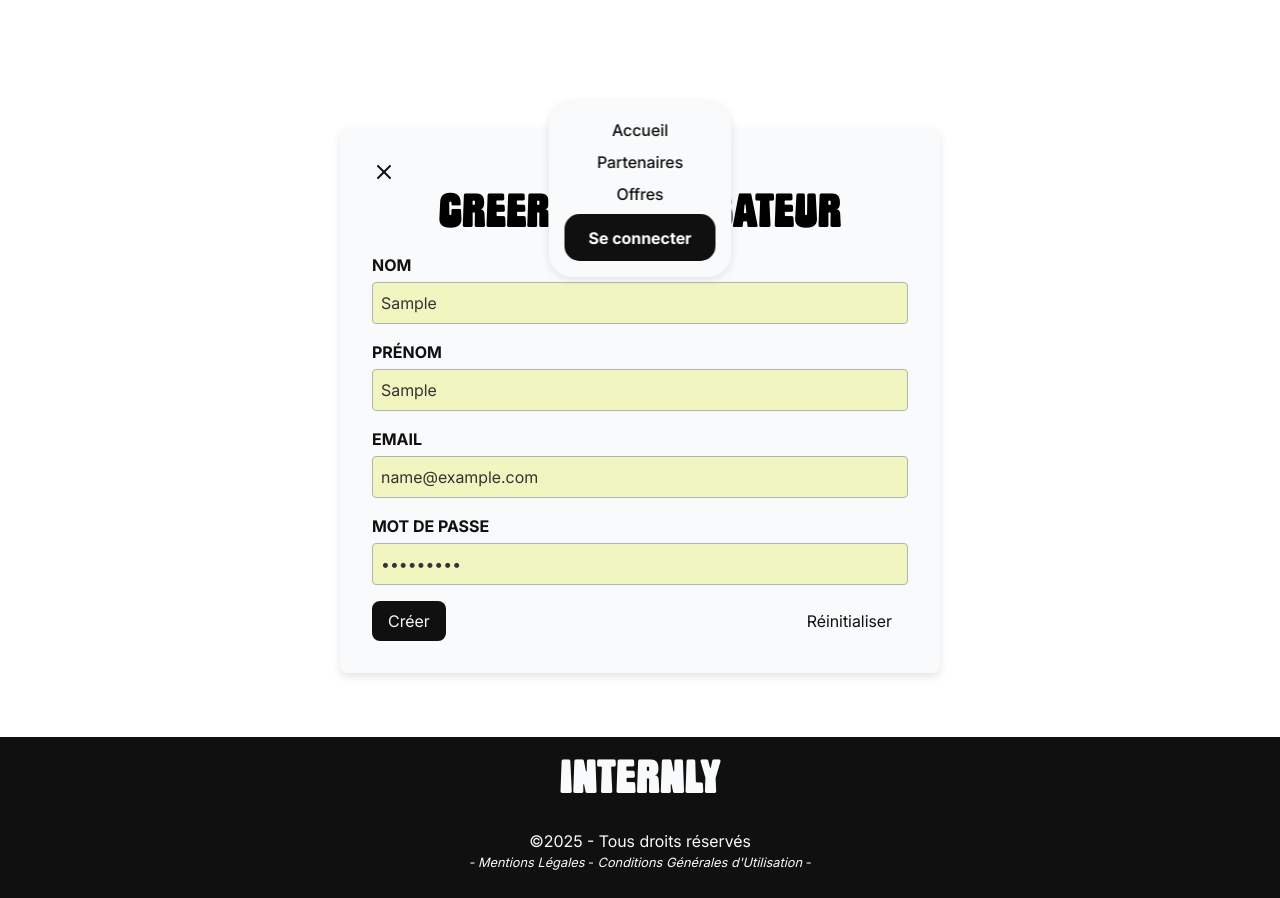
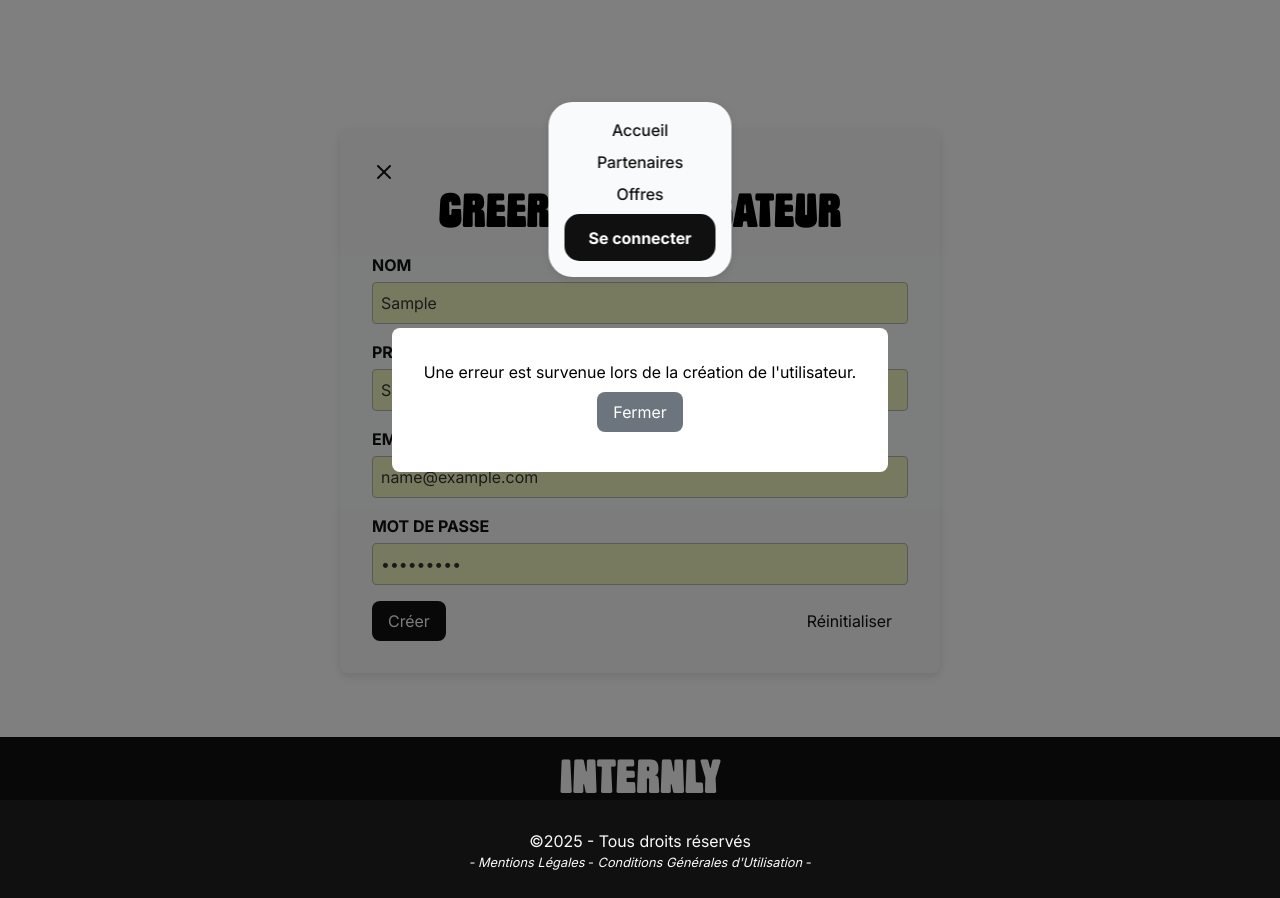
Before and after one commit to betasown/GR6-Internly_frontend, a Next.js app in the folder internly/: page /createUtilisateur in a window 1280 px wide. Both pictures are taken after typing "Sample", "Sample", "name@example.com", "Sample123" into the empty fields and a click on the button "Créer". Built offline with nearby package versions, Linux system fonts and the light colour scheme; no server answers.

Commit message:
feat: create utilisateur popup

```diff
--- a/internly/src/app/createUtilisateur/page.js
+++ b/internly/src/app/createUtilisateur/page.js
@@ -15,6 +15,9 @@ const CreateUtilisateur = () => {
     email: "",
     password: "",
   });
+
+  const [showCreationPopup, setShowCreationPopup] = useState(false); // Popup de succès
+  const [showErrorPopup, setShowErrorPopup] = useState(false); // Popup d'erreur
 
   const handleChange = (e) => {
     const { name, value } = e.target;
@@ -40,7 +43,7 @@ const CreateUtilisateur = () => {
 
       if (response.ok) {
         const data = await response.json();
-        alert("Utilisateur créé avec succès !");
+        setShowCreationPopup(true); // Afficher la popup de succès
         console.log(data);
 
         // Réinitialiser les champs du formulaire sauf le statut
@@ -51,36 +54,12 @@ const CreateUtilisateur = () => {
           email: "",
           password: "",
         });
-
-        // Lire le cookie et parser le JSON pour récupérer le statut
-        const userCookie = document.cookie
-          .split("; ")
-          .find((row) => row.startsWith("user")) // Remplacez "user=" par le nom exact du cookie
-          ?.split("=")[1];
-
-        if (userCookie) {
-          const user = JSON.parse(decodeURIComponent(userCookie)); // Décoder et parser le JSON
-          const userStatut = user.status;
-
-          // Redirection conditionnelle en fonction du statut
-          if (userStatut === "admin") {
-            router.push("/gestionUtilisateur");
-          } else if (userStatut === "pilote") {
-            router.push("/gestionEtudiant");
-          } else {
-            alert("Rôle inconnu, redirection par défaut.");
-            router.push("/"); // Redirection par défaut si le rôle est inconnu
-          }
-        } else {
-          alert("Impossible de déterminer le rôle de l'utilisateur.");
-          router.push("/"); // Redirection par défaut
-        }
       } else {
-        alert("Erreur lors de la création de l'utilisateur.");
+        setShowErrorPopup(true); // Afficher la popup d'erreur
       }
     } catch (error) {
       console.error("Erreur:", error);
-      alert("Une erreur est survenue.");
+      setShowErrorPopup(true); // Afficher la popup d'erreur
     }
   };
 
@@ -207,6 +186,58 @@ const CreateUtilisateur = () => {
           </button>
         </div>
       </form>
+
+      {showCreationPopup && (
+        <div className="popup">
+          <div className="popup-content">
+            <p>Utilisateur créé avec succès !</p>
+            <button
+              onClick={() => {
+                setShowCreationPopup(false);
+
+                // Lire le cookie et parser le JSON pour récupérer le statut
+                const userCookie = document.cookie
+                  .split("; ")
+                  .find((row) => row.startsWith("user"))
+                  ?.split("=")[1];
+
+                if (userCookie) {
+                  const user = JSON.parse(decodeURIComponent(userCookie));
+                  const userStatut = user.status;
+
+                  // Redirection conditionnelle en fonction du statut
+                  if (userStatut === "admin") {
+                    router.push("/gestionUtilisateur");
+                  } else if (userStatut === "pilote") {
+                    router.push("/gestionEtudiant");
+                  } else {
+                    router.push("/"); // Redirection par défaut
+                  }
+                } else {
+                  router.push("/"); // Redirection par défaut
+                }
+              }}
+              className="popup-confirm-button"
+            >
+              OK
+            </button>
+          </div>
+        </div>
+      )}
+
+      {showErrorPopup && (
+        <div className="popup">
+          <div className="popup-content">
+            <p>Une erreur est survenue lors de la création de l'utilisateur.</p>
+            <button
+              onClick={() => setShowErrorPopup(false)}
+              className="popup-close-button"
+            >
+              Fermer
+            </button>
+          </div>
+        </div>
+      )}
     </div>
   );
 };
```
